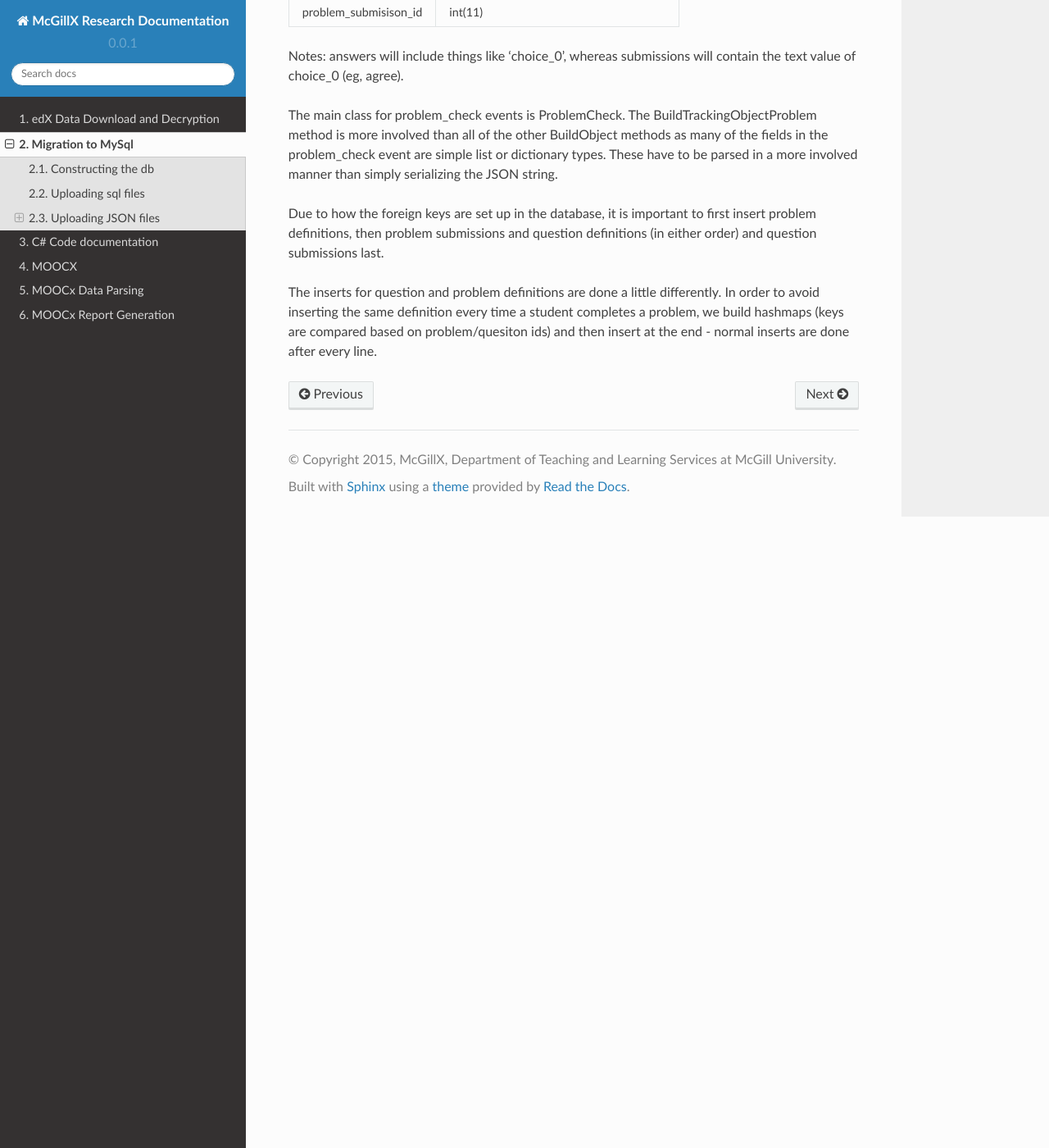
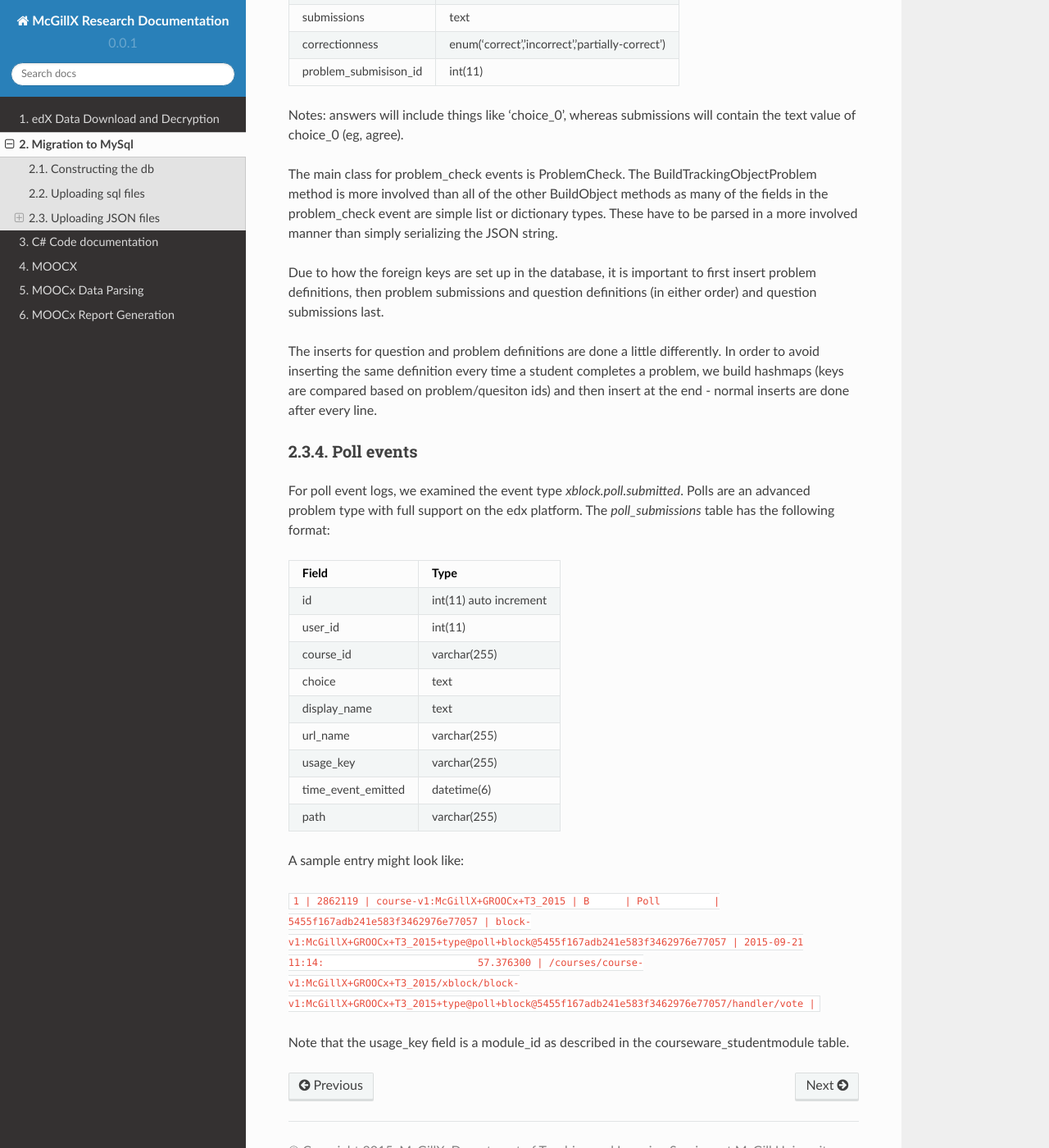
Before and after one commit to McGillX/mcgillx-research-documentation, a Sphinx documentation site: the page built from docs/source/rstfiles/edx_relational_db_migration.rst, in a window 1280 px wide and 1400 px high, scrolled down 8535 px. Shown: the whole window at 82% size. Built offline with Sphinx 7.4.7 and the Read the Docs theme 2.0.0, drawn with Linux system fonts in a browser that asks for light colours; pages that are not in the unit, such as notebooks, are missing from menus; some of the changed text lies outside the part shown.

Commit message:
added poll events

```diff
--- a/docs/source/rstfiles/edx_relational_db_migration.rst
+++ b/docs/source/rstfiles/edx_relational_db_migration.rst
@@ -80,7 +80,7 @@ If you are using MySql, you can upload each file by using the *load data local i
   display_tag_filter_strategy,consecutive_days_visit_count,course_id)
   SET course_id='McGillX/CHEM181x_2/3T2014';
 
-Since not all of the files provided by edx have a courses column, we added that ourselves. Be sure to add the extra column in the table when you create it. Then, when you upload the date, you can set the value for each course simultaneously using the SET command.
+Since not all of the files provided by edx have a courses column, we added that ourselves. Be sure to add the extra column in the table when you create it. Then, when you upload the date, you can set the value for each course simultaneously using the SET command. Note that although a user might be registered in multiple courses, they can only appear in this table once. As such, whatever course_id value that user gets assigned will be the *first* course in which they are enrolled (assuming the data is loaded in chronological order).
 
 
 Uploading JSON files
@@ -308,3 +308,28 @@ The main class for problem_check events is ProblemCheck. The BuildTrackingObject
 Due to how the foreign keys are set up in the database, it is important to first insert problem definitions, then problem submissions and question definitions (in either order) and question submissions last.
 
 The inserts for question and problem definitions are done a little differently. In order to avoid inserting the same definition every time a student completes a problem, we build hashmaps (keys are compared based on problem/quesiton ids) and then insert at the end - normal inserts are done after every line.
+
+Poll events
+^^^^^^^^^^^^^^^^^^^^^^^
+
+For poll event logs, we examined the event type *xblock.poll.submitted*. Polls are an advanced problem type with full support on the edx platform. The *poll_submissions* table has the following format:
+
+===========================     =============================================================
+Field                             Type
+===========================     =============================================================
+id                                int(11) auto increment
+user_id                           int(11)
+course_id                         varchar(255)
+choice                            text
+display_name                      text
+url_name                          varchar(255)
+usage_key                         varchar(255)
+time_event_emitted                datetime(6)
+path                              varchar(255)
+===========================     =============================================================
+
+A sample entry might look like:
+
+``1 | 2862119 | course-v1:McGillX+GROOCx+T3_2015 | B      | Poll         | 5455f167adb241e583f3462976e77057 | block-v1:McGillX+GROOCx+T3_2015+type@poll+block@5455f167adb241e583f3462976e77057 | 2015-09-21 11:14:                          57.376300 | /courses/course-v1:McGillX+GROOCx+T3_2015/xblock/block-v1:McGillX+GROOCx+T3_2015+type@poll+block@5455f167adb241e583f3462976e77057/handler/vote |``
+
+Note that the usage_key field is a module_id as described in the courseware_studentmodule table.
```
